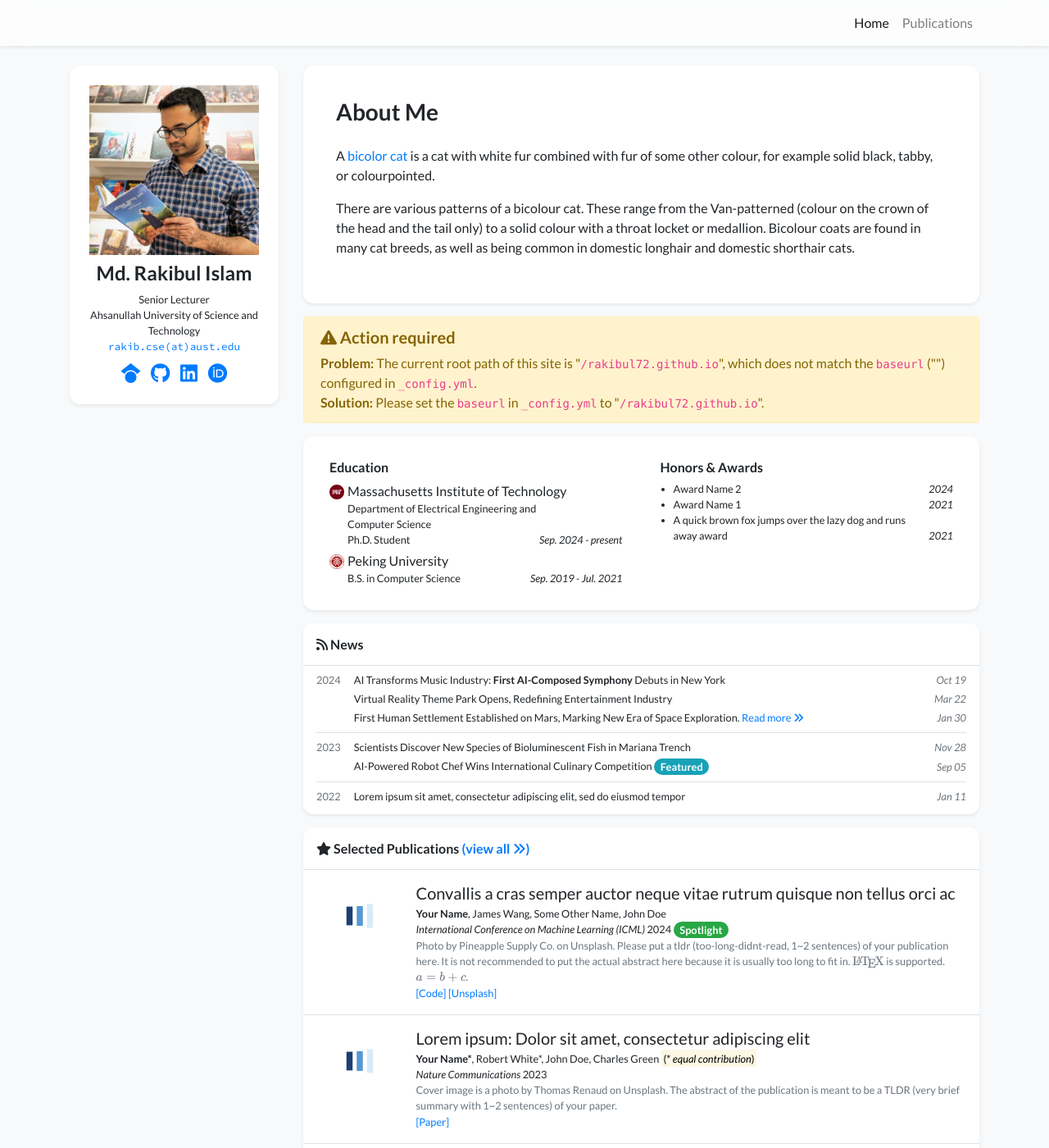
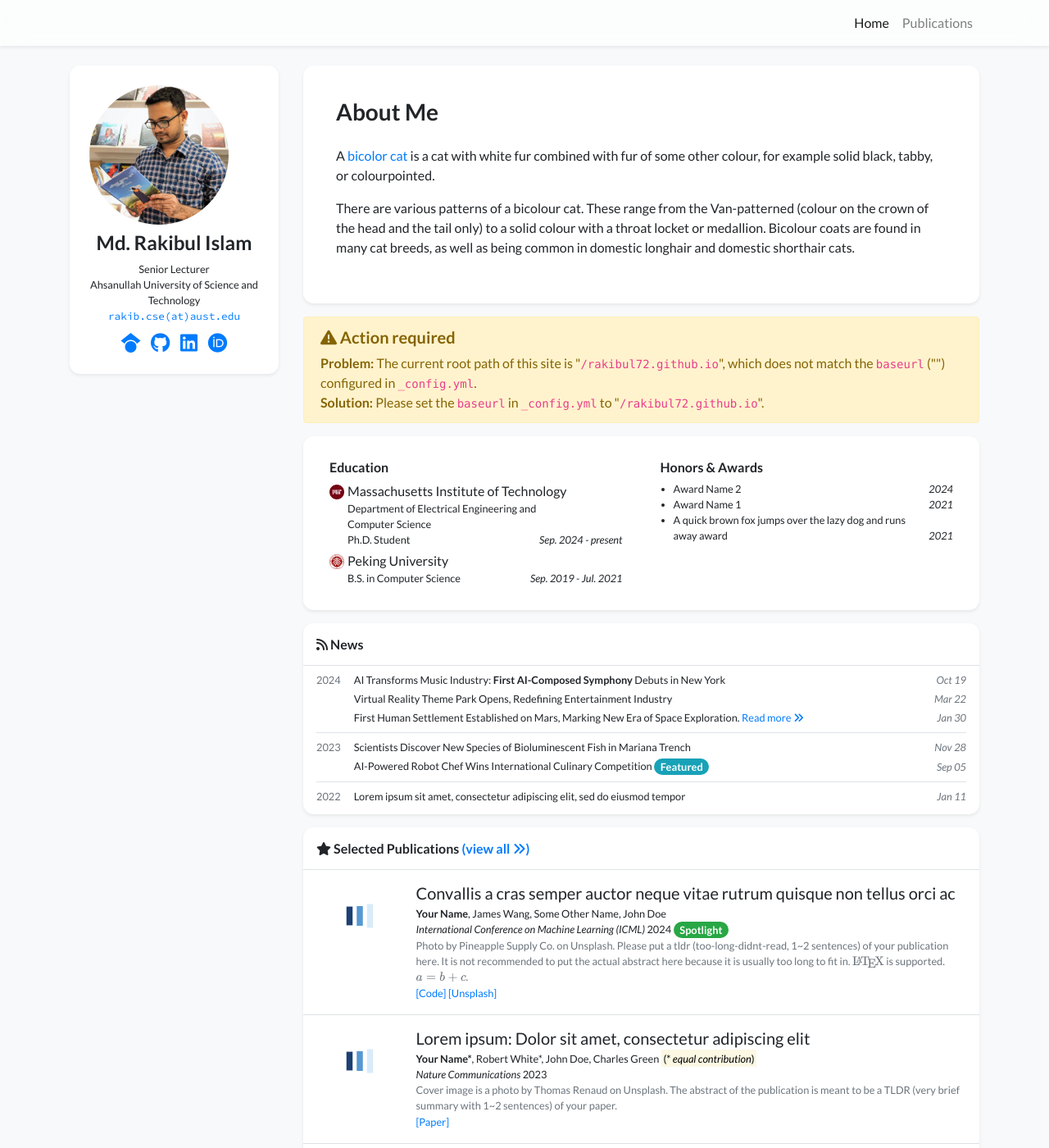
Before and after one commit to rakibul72/rakibul72.github.io, a Jekyll site: the page built from index.html, in a window 1280 px wide and 1400 px high. Shown: the whole window at 82% size. Built offline with Jekyll 4.4.1, drawn with Linux system fonts in a browser that asks for light colours; nearby versions of some CDN libraries; a style sheet for code colours, icons or effects is not loaded.

Commit message:
Replace .portrait class with .figure-img.img-fluid

```diff
--- a/assets/css/global.css
+++ b/assets/css/global.css
@@ -92,11 +92,10 @@ div.lazy {
     font-family: Source Code Pro, monospace;
 }
 
-.portrait {
-    width: 180px;
-    height: 180px;
+.figure-img.img-fluid {
+    width: 170px;
+    height: 170px;
     border-radius: 50%;
     object-fit: cover;
-    border: 3px solid #eeeeee;
-    box-shadow: 0 3px 10px rgba(0,0,0,0.15);
+    object-position: 50% 25%;
 }
```
